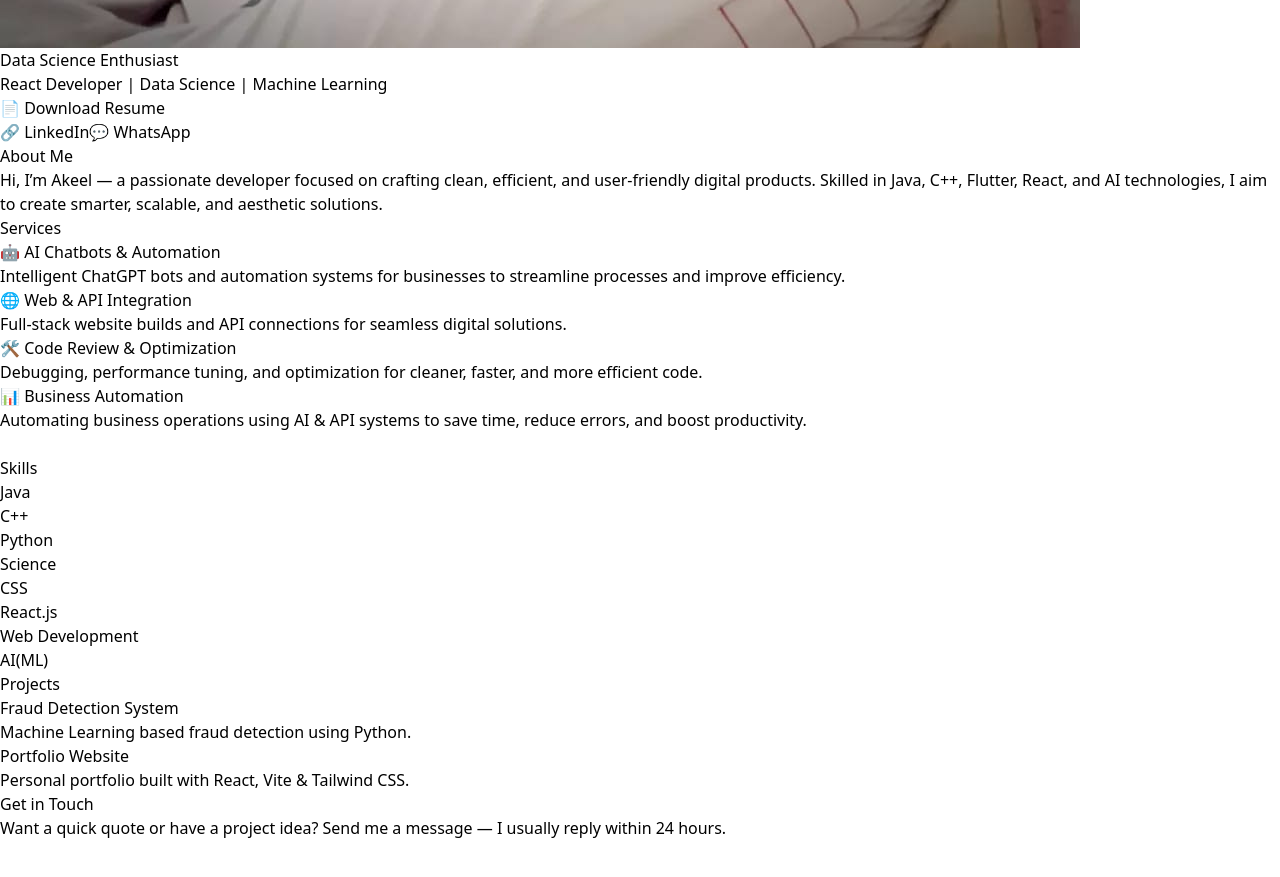
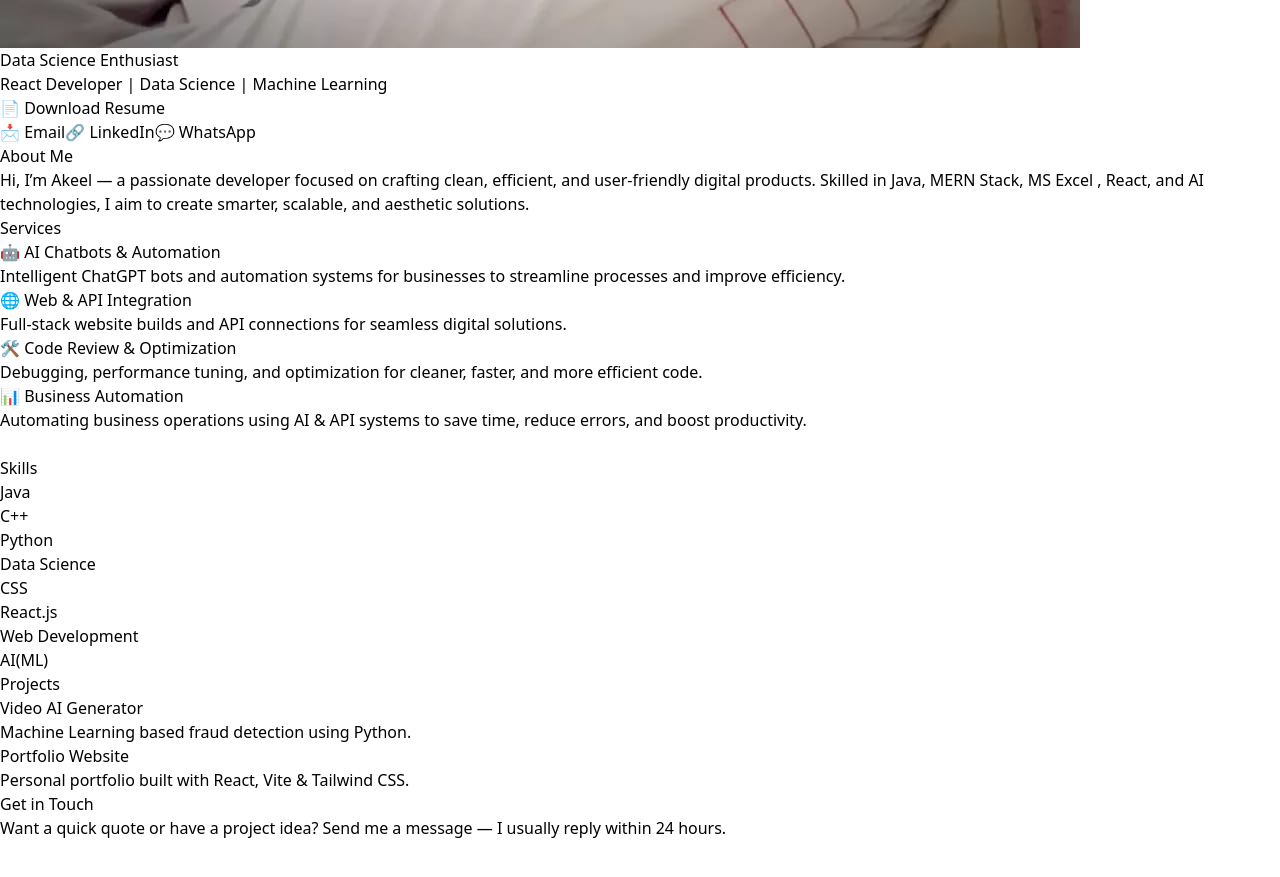
Before and after one commit to Akeel3040/akeel-portfolio, a React (Vite) app: page / in a window 1280 px wide. Shown: the part 1080-1957 px from the top of the page. Built offline with nearby package versions, Linux system fonts and the light colour scheme.

Commit message:
Fixed build error

```diff
--- a/src/App.jsx
+++ b/src/App.jsx
@@ -50,7 +50,7 @@ function App() {
         </section>
 
         <div className="flex justify-center gap-6 mt-4">
-          {/* <a href="mailto:akeelkhan3499@gmail.com" target="_blank" rel="noopener noreferrer" className="text-blue-600 dark:text-blue-400 hover:underline">📩 Email</a> */}
+          <a href="mailto:akeelkhan3499@gmail.com" target="_blank" rel="noopener noreferrer" className="text-blue-600 dark:text-blue-400 hover:underline">📩 Email</a>
           <a href="https://www.linkedin.com/in/akeel-khan-699140306" target="_blank" rel="noopener noreferrer" className="text-blue-600 dark:text-blue-400 hover:underline">🔗 LinkedIn</a>
           <a href="https://wa.me/917983717510" target="_blank" rel="noopener noreferrer" className="text-green-600 dark:text-green-400 hover:underline">💬 WhatsApp</a>
         </div>
@@ -59,7 +59,7 @@ function App() {
         <section className="mt-16 p-6 rounded-lg border bg-gray-50 dark:bg-gray-800 transition-colors">
           <h3 className="text-2xl font-semibold mb-4 text-cyan-500 dark:text-cyan-400">About Me</h3>
           <p className="text-gray-700 dark:text-gray-300 leading-relaxed text-lg">
-            Hi, I’m <span className="font-medium text-blue-600 dark:text-blue-400">Akeel</span> — a passionate developer focused on crafting <span className="font-semibold text-purple-500 dark:text-purple-400">clean, efficient, and user-friendly digital products</span>. Skilled in <span className="text-green-600 dark:text-green-400 font-medium">Java, C++, Flutter, React</span>, and <span className="text-yellow-500 dark:text-yellow-400 font-medium">AI technologies</span>, I aim to create <span className="text-pink-500 dark:text-pink-400 font-semibold">smarter, scalable, and aesthetic solutions</span>.
+            Hi, I’m <span className="font-medium text-blue-600 dark:text-blue-400">Akeel</span> — a passionate developer focused on crafting <span className="font-semibold text-purple-500 dark:text-purple-400">clean, efficient, and user-friendly digital products</span>. Skilled in <span className="text-green-600 dark:text-green-400 font-medium">Java, MERN Stack, MS Excel , React</span>, and <span className="text-yellow-500 dark:text-yellow-400 font-medium">AI technologies</span>, I aim to create <span className="text-pink-500 dark:text-pink-400 font-semibold">smarter, scalable, and aesthetic solutions</span>.
           </p>
         </section>
 
@@ -95,7 +95,7 @@ function App() {
       Python
     </li>
     <li className="p-4 border border-gray-300 dark:border-gray-600 rounded-lg text-center bg-white dark:bg-gray-800 shadow-md hover:shadow-xl hover:scale-105 hover:bg-cyan-50 dark:hover:bg-cyan-900/20 hover:border-cyan-400 hover:ring-2 hover:ring-cyan-400/50 transition-all duration-300 ease-in-out cursor-pointer">
-      Science
+       Data Science
     </li>
     <li className="p-4 border border-gray-300 dark:border-gray-600 rounded-lg text-center bg-white dark:bg-gray-800 shadow-md hover:shadow-xl hover:scale-105 hover:bg-cyan-50 dark:hover:bg-cyan-900/20 hover:border-cyan-400 hover:ring-2 hover:ring-cyan-400/50 transition-all duration-300 ease-in-out cursor-pointer">
       CSS
@@ -118,7 +118,7 @@ function App() {
           <h3 className="text-2xl font-semibold mb-4 text-cyan-500 dark:text-cyan-400">Projects</h3>
           <div className="grid md:grid-cols-2 gap-6">
             <div className="p-4 border rounded-lg bg-white dark:bg-gray-700 hover:shadow-lg transition">
-              <h4 className="font-medium text-purple-600 dark:text-purple-400">Fraud Detection System</h4>
+              <h4 className="font-medium text-purple-600 dark:text-purple-400">Video AI Generator</h4>
               <p className="text-sm text-gray-600 dark:text-gray-400 mt-1">Machine Learning based fraud detection using Python.</p>
             </div>
             <div className="p-4 border rounded-lg bg-white dark:bg-gray-700 hover:shadow-lg transition">
```
